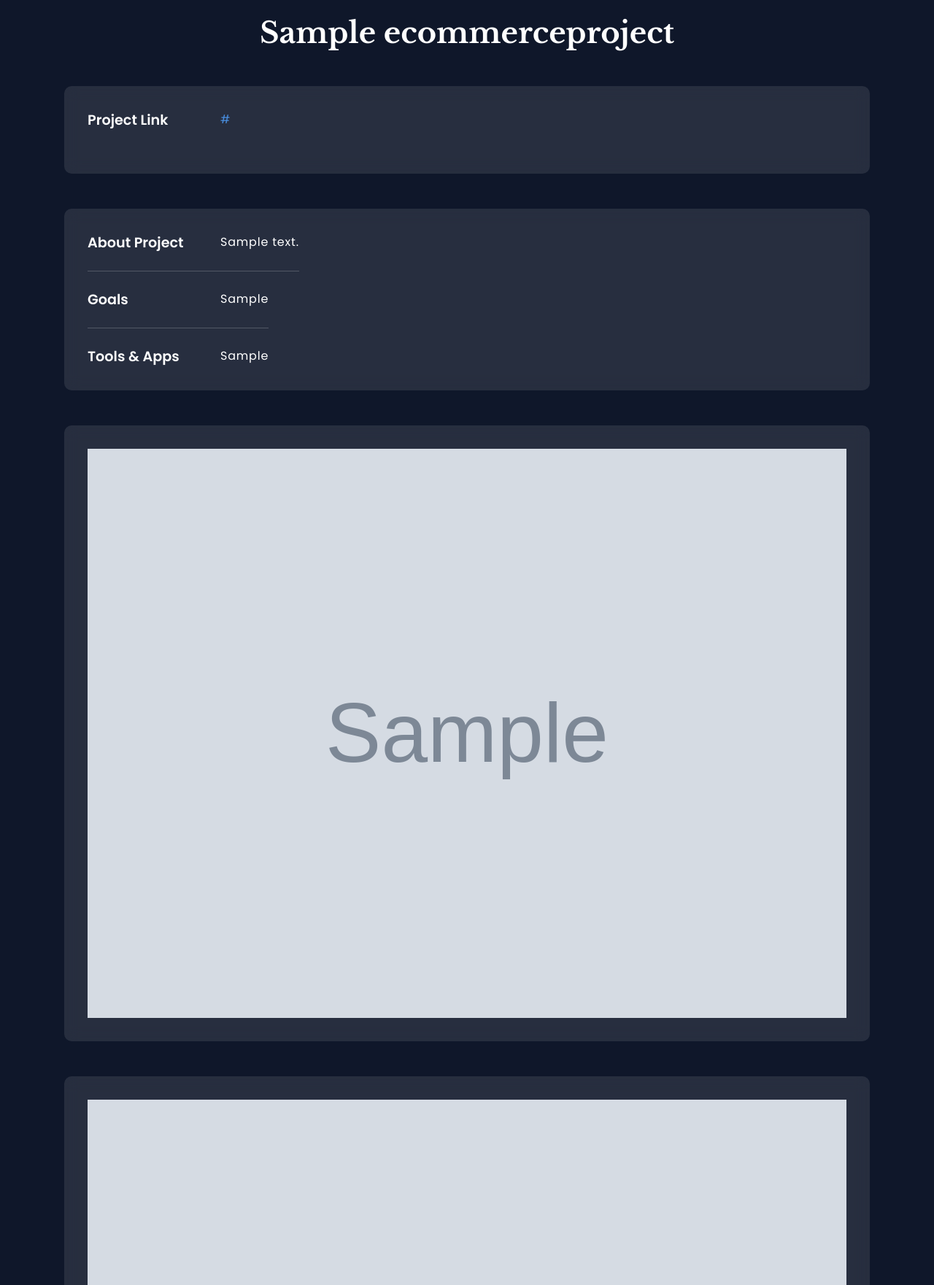
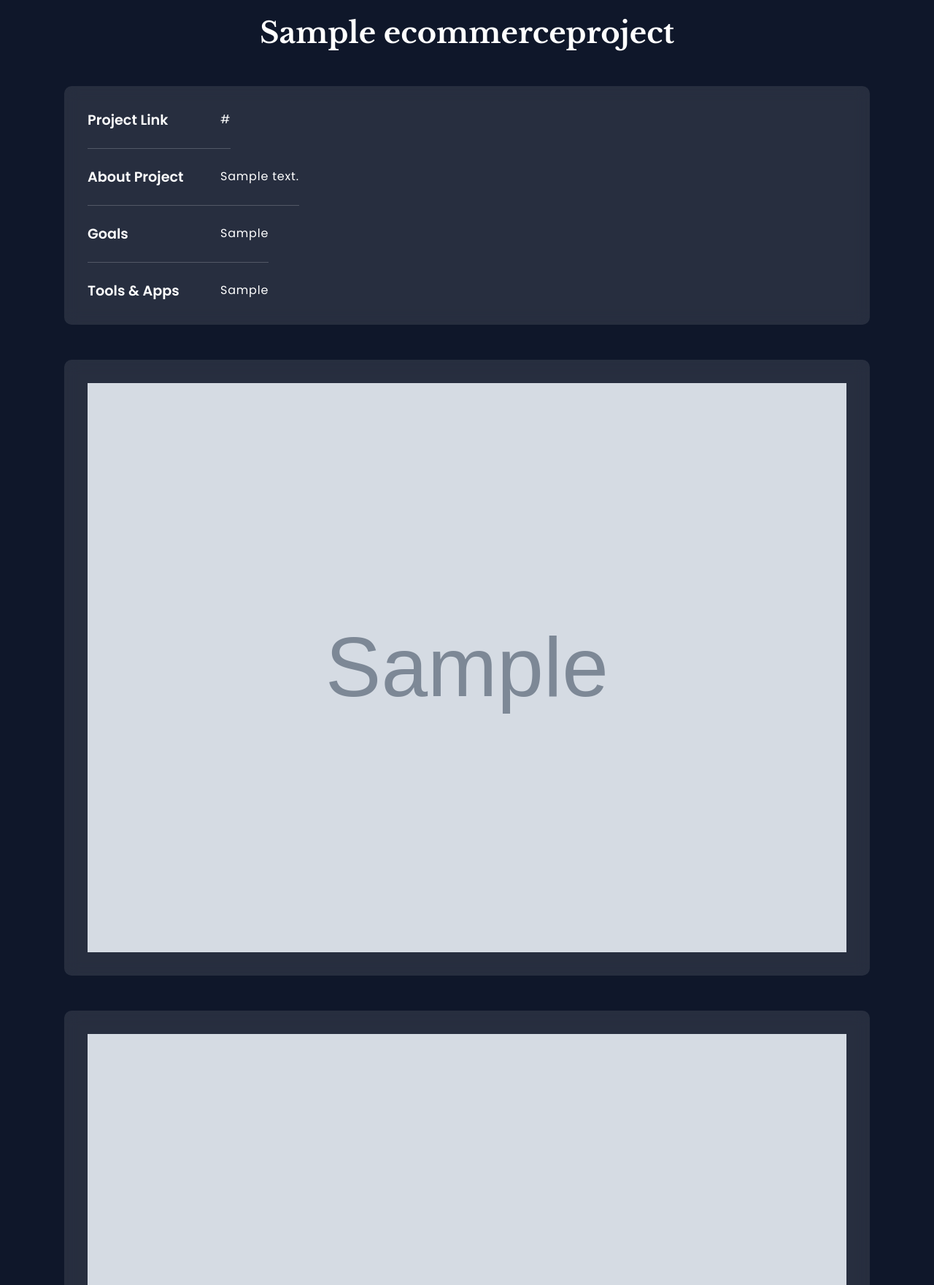
Before and after one commit to SkylarYHU/personal-portfolio-D, a Django app: page /ecommerce/1 in a window 1280 px wide. Shown: the part 108-1869 px from the top of the page at 73% size. Run offline with Django 5.2, Linux system fonts and the light colour scheme; data comes from the database, SQL or seed files in the repository; tables that the repository leaves empty hold one stand-in row (values such as "Sample post"); grey boxes marked "Sample" are stand-in pictures.

Commit message:
Merge Project Link, About Project, and Tools & Apps into single semi-transparent container

```diff
--- a/portfolioapp/templates/portfolioapp/ecommerce_detail.html
+++ b/portfolioapp/templates/portfolioapp/ecommerce_detail.html
@@ -66,19 +66,16 @@
           class="portfolio-detail"
           style="max-width: 1200px; margin: 0 auto; padding: 0 1rem"
         >
-          <!-- Project Link -->
-          {% if ecommerce_project.link %}
+          <!-- Project Information Container -->
+          {% if ecommerce_project.link or ecommerce_project.about_project or ecommerce_project.goals or ecommerce_project.tools_apps %}
           <div class="content-container" style="margin-bottom: 3rem;">
+            {% if ecommerce_project.link %}
             <div class="content-row">
               <h4>Project Link</h4>
-              <p><a href="{{ ecommerce_project.link }}" target="_blank" rel="noopener noreferrer" style="color: #4a90e2; text-decoration: none;">{{ ecommerce_project.link }}</a></p>
+              <p><a href="{{ ecommerce_project.link }}" target="_blank" rel="noopener noreferrer" style="color:rgb(255, 255, 255); text-decoration: none;">{{ ecommerce_project.link }}</a></p>
             </div>
-          </div>
-          {% endif %}
+            {% endif %}
 
-          <!-- Project Information Container -->
-          {% if ecommerce_project.about_project or ecommerce_project.goals or ecommerce_project.tools_apps %}
-          <div class="content-container" style="margin-bottom: 3rem;">
             {% if ecommerce_project.about_project %}
             <div class="content-row">
               <h4>About Project</h4>
```
Also changed, not shown: static/css/styles.css (+0 -11 lines).
